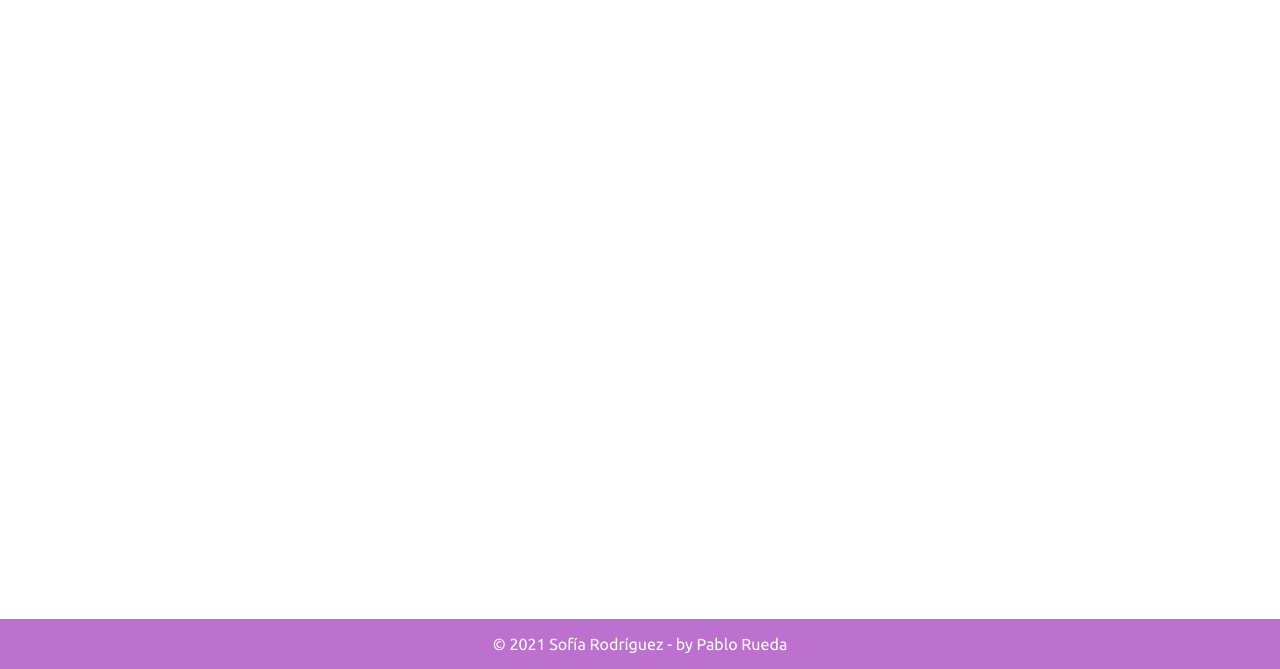
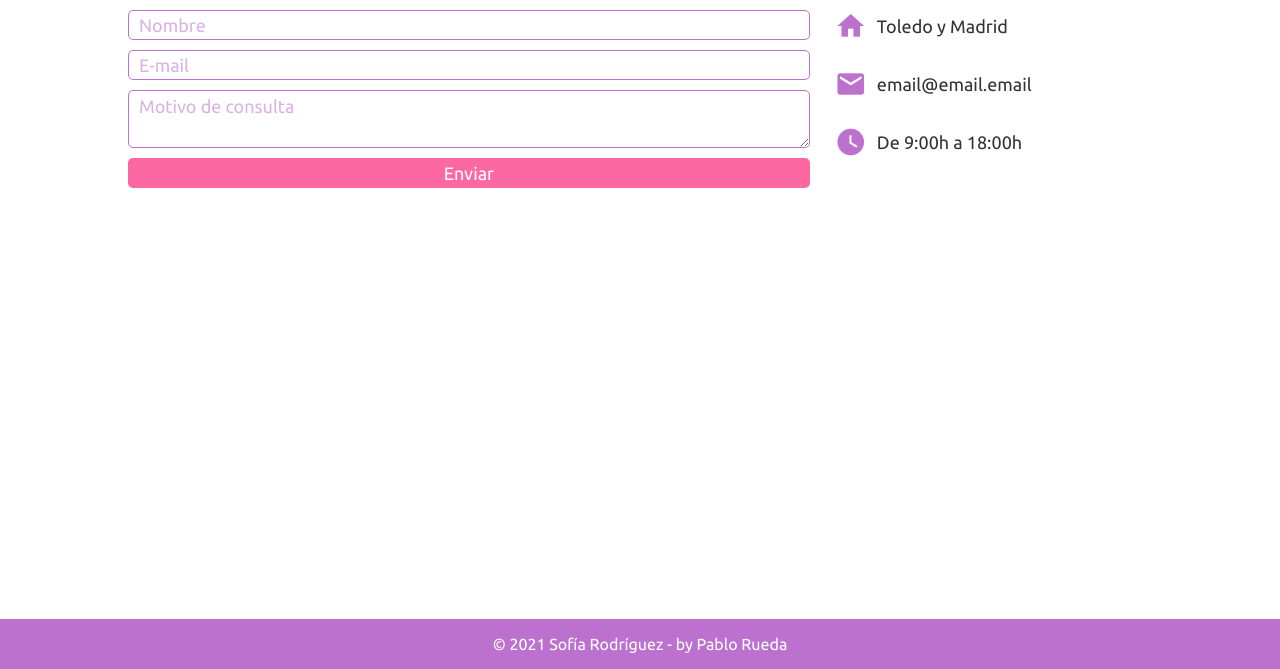
Before and after one commit to Pablo-Rueda/SofiaRodriguez, a Gatsby site: page /contacto in a window 1280 px wide. Shown: the part 131-800 px from the top of the page. Built offline with nearby package versions, Linux system fonts and the light colour scheme; Gatsby itself is replaced by a stand-in of ours.

Commit message:
form style

```diff
--- a/package.json
+++ b/package.json
@@ -16,13 +16,15 @@
   "dependencies": {
     "@material-ui/core": "^4.11.2",
     "@material-ui/styles": "^4.11.2",
+    "formik": "^2.2.6",
     "gatsby": "^2.26.1",
     "gatsby-plugin-google-fonts": "^1.0.1",
     "gatsby-plugin-material-ui": "^2.1.10",
     "gatsby-plugin-sass": "^2.8.0",
     "node-sass": "^4.14.1",
     "react": "^16.12.0",
-    "react-dom": "^16.12.0"
+    "react-dom": "^16.12.0",
+    "yup": "^0.32.8"
   },
   "devDependencies": {
     "prettier": "2.2.1"
--- a/src/components/layout/footer/footer.js
+++ b/src/components/layout/footer/footer.js
@@ -4,7 +4,8 @@ import footerStyles from "./footer.module.scss";
 const footer = () => {
     return (
         <div className={footerStyles.container}>
-            <p className={footerStyles.text}>© 2021 Sofía Rodríguez - by Pablo Rueda</p>
+            <p className={footerStyles.text}>© 2021 Sofía Rodríguez - by <a style={{color:"white"}} href="https://pablorueda.com/">Pablo Rueda</a>
+            </p>
         </div>
      );
 }
--- a/src/pages/contacto.js
+++ b/src/pages/contacto.js
@@ -1,10 +1,12 @@
 import React from "react";
 import Layout from "../components/layout/layout"
+import Contact from "../section/contact/contact"
 
 export default function Home() {
   return (
     <Layout>
-      <div>Contacto</div>
+    <div style={{paddingTop:"70px"}}></div>
+      <Contact />
     </Layout>
   )
 }
--- /dev/null
+++ b/src/section/contact/contact.js
@@ -0,0 +1,40 @@
+import React from 'react';
+
+import contactStyle from "./contact.module.scss"
+import  ContactForm from "./contactForm";
+
+const Contact = () => {
+    return (
+        <div className={contactStyle.container}>
+            <h1 style={{color:"#904D9F",}}> Contacta </h1>
+            <div className={contactStyle.contact}>
+
+                <ContactForm />
+                <div>
+                    <p className={contactStyle.icon}>
+                        <i className="material-icons" >home</i>
+                        <span>Toledo y Madrid</span>
+                    </p>
+                     {/*
+                    <p className={contactStyle.icon}>
+                        <i className="material-icons" >phone_android</i>
+                        <span>123 45 67 89</span>
+                    </p>
+                     */}
+
+                    <p className={contactStyle.icon}>
+                        <i className="material-icons" >local_post_office</i>
+                        <span>email@email.email</span>
+                    </p>
+                    <p className={contactStyle.icon}>
+                        <i className="material-icons" >watch_later</i>
+                        <span>De 9:00h a 18:00h</span>
+                    </p>
+                </div>
+            </div>
+        </div>
+
+     );
+}
+
+export default Contact;
--- /dev/null
+++ b/src/section/contact/contact.module.scss
@@ -0,0 +1,51 @@
+.container{
+    margin: 0 auto;
+    max-width: 1200px;
+    width: 80%;
+}
+
+.contact{
+    display: grid;
+    grid-template-columns: 0.85fr 0.15fr;
+    grid-gap: 25px;
+}
+
+.form{
+    display: grid;
+    grid-template-columns: 1fr;
+    grid-gap: 10px;
+
+    .field{
+        padding-left: 10px;
+        max-width: 850px;
+        color:#BD71CF;
+        border:solid 1px #BD71CF;
+        border-radius: 5px;
+    }
+}
+
+.field:focus{
+    outline:0;
+}
+
+button{
+    background-color:transparent;
+    border: 0px;
+}
+button:focus{
+    outline:0;
+}
+.icon{
+    display: flex;
+    align-items: center;
+    line-height: 18px;
+    font-size: 18px !important;
+
+
+    i{
+        font-size: 32px;
+        padding-right: 10px;
+        color:#BD71CF;
+    }
+
+}
--- /dev/null
+++ b/src/section/contact/contactForm.js
@@ -0,0 +1,69 @@
+import React from 'react'
+import contactStyle from "./contact.module.scss"
+
+import Btn from "./../../components/button/button"
+
+import { Formik, Form, Field, ErrorMessage } from 'formik';
+import * as Yup from 'yup';
+
+const initialValues = {
+    name: "",
+    email: "",
+    description:""
+};
+const onSubmit =  values => {
+    console.log("form data", values)
+    initialValues.name = "";
+    initialValues.email = "";
+    initialValues.description = "";
+}
+
+const validationSchema = Yup.object({
+    name: Yup.string().required("Requerido"),
+    email: Yup.string().email("Email inválido").required("Requerido"),
+    description: Yup.string().required("Requerido"),
+})
+
+const ContactForm = () => {
+
+    return (
+        <Formik
+        initialValues={initialValues}
+        onSubmit={onSubmit}
+        validationSchema={validationSchema}>
+            <Form className={contactStyle.form}>
+                <Field className={contactStyle.field} placeholder="Nombre"
+                    type="text" id="name" name="name"
+                        /*
+                        Reduce with formik the form schema:
+                        onChange={formik.handleChange}
+                        onBlur={formik.handleBlur}
+                        value={formik.values.name} />
+                        Unused in Field formik component:
+                        {...formik.getFieldProps("name")} />
+                        */
+                        />
+
+                <ErrorMessage name="name" style={{color:"red"}}
+                        /*
+                        {formik.errors.name && formik.touched.name ?
+                            <div className={contactStyle.error}> {formik.errors.name}</div>:
+                            null}
+                        */
+                />
+
+                <Field className={contactStyle.field} placeholder="E-mail"
+                        type="email" id="email" name="email" />
+                <ErrorMessage name="email" className={contactStyle.error} />
+
+                <Field as="textarea" placeholder="Motivo de consulta"
+                    type="text" id="description" name="description" row="20"
+                    className={contactStyle.field} />
+
+                <Btn btnColor="#FB68A2" hoverText="#FFFFFF" > Enviar</Btn>
+            </Form>
+        </Formik>
+     );
+}
+
+export default ContactForm;
--- a/src/section/services/discount/discount.js
+++ b/src/section/services/discount/discount.js
@@ -12,9 +12,10 @@ const Discounts = () => {
         <div className={discountStyle.section}>
 
             <div className={discountStyle.content}>
-                <h1 style={{color:"#904D9F",}}> Descuento</h1>
+                <h3 style={{color:"#FB68A2",}}> DESCUENTOS</h3>
+                <h1 style={{color:"#904D9F",}}> ¿Qué descuentos hay?</h1>
                 <p> Si sabes que podrías requerir múltiples sesiones de terapia, ofrecemos descuentos a partir de cuatro sesiones
-                en un mes. Esto se aplica tanto para la terapia presencial (en consulta), como para la terapia online:
+                en un mes. Esto se aplica tanto para la terapia en consulta, como para la terapia online. Si quieres saber más, contáctame.
                 </p>
                 <div className={discountStyle.cardsFlex}>
                     <div>
--- a/src/section/services/main/Main.js
+++ b/src/section/services/main/Main.js
@@ -5,7 +5,7 @@ import mainStyle from "./main.module.scss"
 const Main = () => {
     return (
         <div className={mainStyle.container}><div className={mainStyle.content}>
-            <h1>Servicios</h1>
+            <h1>Precios</h1>
         </div></div>
      );
 }
```
Also changed, not shown: src/components/card/gdfgdf.html (added, +7 -0 lines), 1 other file.
